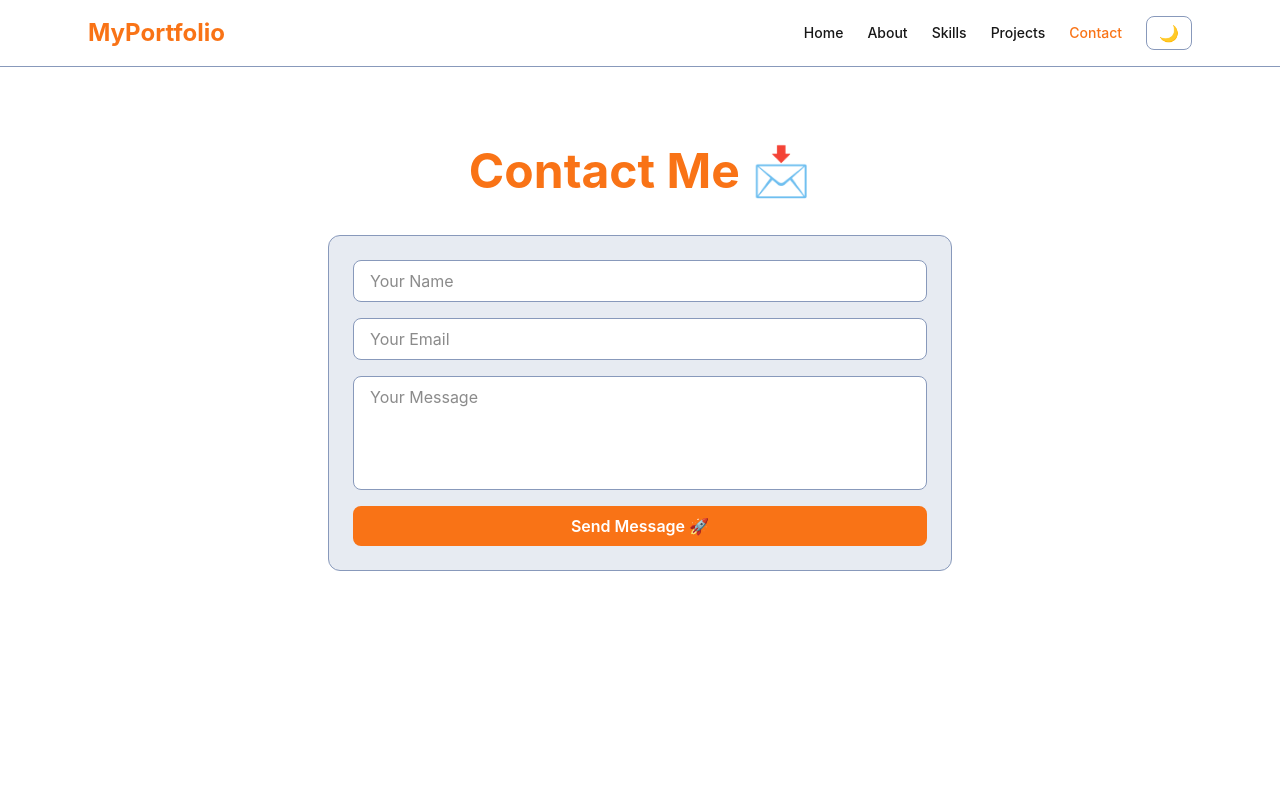
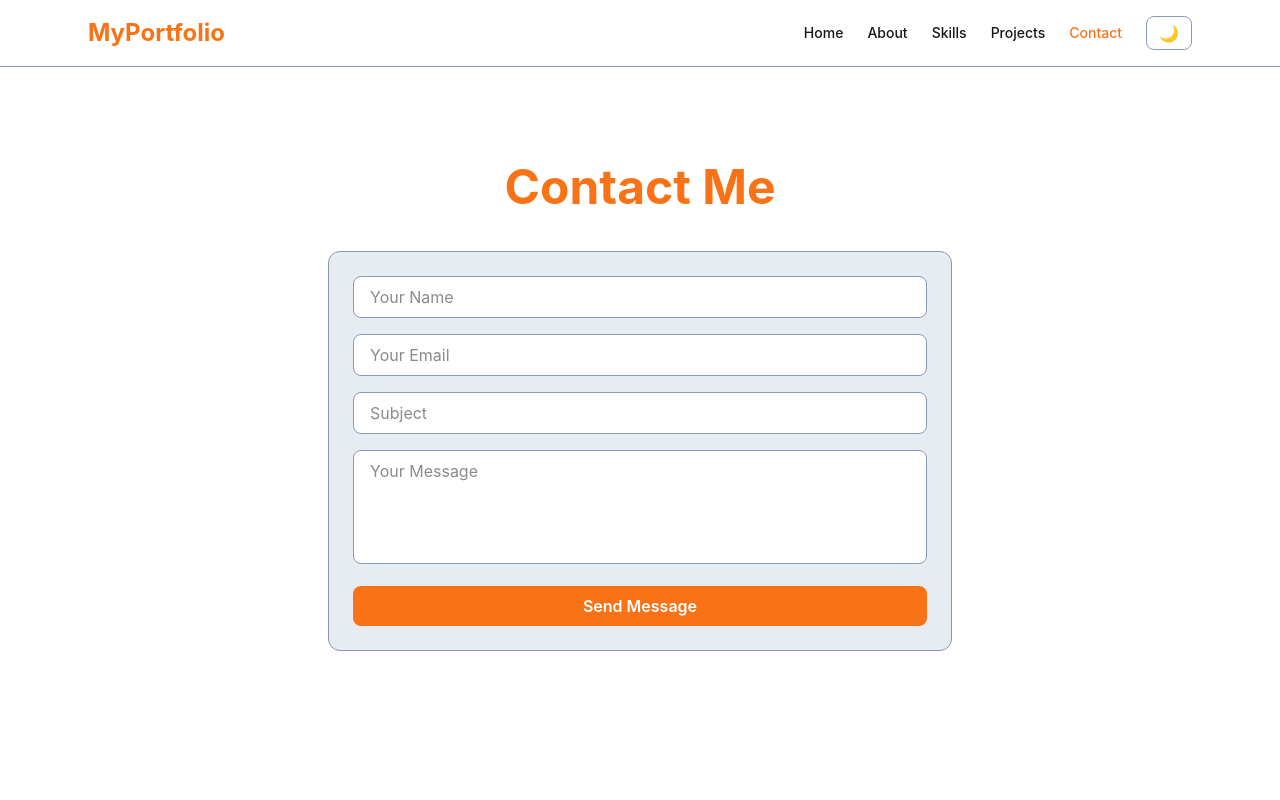
Before and after one commit to KumarMritunjay01/portfolio, a React app in the folder frontend/: page /contact in a window 1280 px wide. Shown: the top 800 px of the page. Built offline with nearby package versions, Linux system fonts and the light colour scheme; no server answers; the HTML template or start-up script is replaced by a standard one.

Commit message:
Enhance Contact page with subject field, frontend validations, and improved UX

```diff
--- a/frontend/src/pages/About.jsx
+++ b/frontend/src/pages/About.jsx
@@ -9,7 +9,7 @@ function About() {
         {/* ================= HEADER ================= */}
         <div className="text-center">
           <h1 className="text-3xl md:text-4xl font-bold">
-            About Me 👨‍💻
+            About Me
           </h1>
           <p className="mt-4 text-muted">
             Get to know more about me, my background & experience
--- a/frontend/src/pages/Contact.jsx
+++ b/frontend/src/pages/Contact.jsx
@@ -1,27 +1,69 @@
 import React, { useState } from "react";
-import Navbar from "../components/Navbar";
 import { sendMessage } from "../services/api";
 
 function Contact() {
+
   const [formData, setFormData] = useState({
     name: "",
     email: "",
+    subject: "",
     message: "",
   });
 
   const [success, setSuccess] = useState("");
+  const [errors, setErrors] = useState({});
+  const [loading, setLoading] = useState(false);
 
+  // ✅ Handle Input Change
   const handleChange = (e) => {
     setFormData({
       ...formData,
       [e.target.name]: e.target.value,
     });
+
+    setErrors({
+      ...errors,
+      [e.target.name]: "",
+    });
   };
 
+  // ✅ Validation Function
+  const validate = () => {
+    let newErrors = {};
+
+    if (formData.name.trim().length < 3) {
+      newErrors.name = "Name must be at least 3 characters";
+    }
+
+    if (!/\S+@\S+\.\S+/.test(formData.email)) {
+      newErrors.email = "Invalid email format";
+    }
+
+    if (formData.subject.trim().length < 5) {
+      newErrors.subject = "Subject must be at least 5 characters";
+    }
+
+    if (formData.message.trim().length < 10) {
+      newErrors.message = "Message must be at least 10 characters";
+    }
+
+    return newErrors;
+  };
+
+  // ✅ Handle Submit
   const handleSubmit = async (e) => {
     e.preventDefault();
 
+    const validationErrors = validate();
+
+    if (Object.keys(validationErrors).length > 0) {
+      setErrors(validationErrors);
+      return;
+    }
+
     try {
+      setLoading(true);
+
       await sendMessage(formData);
 
       setSuccess("Message Sent Successfully 😄🔥");
@@ -29,24 +71,25 @@ function Contact() {
       setFormData({
         name: "",
         email: "",
+        subject: "",
         message: "",
       });
 
     } catch (error) {
       console.error(error);
+    } finally {
+      setLoading(false);
     }
   };
 
   return (
     <div className="min-h-screen bg-background text-foreground">
 
-      {/* <Navbar /> */}
-
-      <div className="max-w-2xl mx-auto px-6 py-20">
+      <div className="max-w-2xl mx-auto px-6 py-24">
 
         {/* Heading */}
         <h1 className="text-3xl md:text-5xl font-bold text-primary mb-10 text-center">
-          Contact Me 📩
+          Contact Me
         </h1>
 
         {/* Form Card */}
@@ -55,51 +98,76 @@ function Contact() {
           <form onSubmit={handleSubmit} className="flex flex-col gap-4">
 
             {/* Name */}
+            <div>
               <input
                 type="text"
                 name="name"
                 placeholder="Your Name"
                 value={formData.name}
                 onChange={handleChange}
-              required
-              className="bg-background border border-border rounded-lg px-4 py-2
-              focus:outline-none focus:ring-2 focus:ring-primary"
+                className="w-full bg-background border border-border rounded-lg px-4 py-2"
               />
+              {errors.name && (
+                <p className="text-error text-xs mt-1">{errors.name}</p>
+              )}
+            </div>
 
             {/* Email */}
+            <div>
               <input
                 type="email"
                 name="email"
                 placeholder="Your Email"
                 value={formData.email}
                 onChange={handleChange}
-              required
-              className="bg-background border border-border rounded-lg px-4 py-2
-              focus:outline-none focus:ring-2 focus:ring-primary"
+                className="w-full bg-background border border-border rounded-lg px-4 py-2"
               />
+              {errors.email && (
+                <p className="text-error text-xs mt-1">{errors.email}</p>
+              )}
+            </div>
+
+            {/* Subject  */}
+            <div>
+              <input
+                type="text"
+                name="subject"
+                placeholder="Subject"
+                value={formData.subject}
+                onChange={handleChange}
+                className="w-full bg-background border border-border rounded-lg px-4 py-2"
+              />
+              {errors.subject && (
+                <p className="text-error text-xs mt-1">{errors.subject}</p>
+              )}
+            </div>
 
             {/* Message */}
+            <div>
               <textarea
                 name="message"
                 placeholder="Your Message"
                 value={formData.message}
                 onChange={handleChange}
-              required
                 rows="4"
-              className="bg-background border border-border rounded-lg px-4 py-2
-              focus:outline-none focus:ring-2 focus:ring-primary resize-none"
+                className="w-full bg-background border border-border rounded-lg px-4 py-2 resize-none"
               />
+              {errors.message && (
+                <p className="text-error text-xs mt-1">{errors.message}</p>
+              )}
+            </div>
 
             {/* Button */}
             <button
               type="submit"
-              className="bg-primary text-white py-2 rounded-lg font-semibold
-              hover:scale-105 active:scale-95 transition duration-300"
+              disabled={loading}
+              className="bg-primary text-background py-2 rounded-lg font-semibold
+              hover:scale-105 active:scale-95 transition duration-300 disabled:opacity-50"
             >
-              Send Message 🚀
+              {loading ? "Sending..." : "Send Message"}
             </button>
 
-            {/* Success Message */}
+            {/* Success */}
             {success && (
               <p className="text-success text-sm text-center">
                 {success}
```
Lines whose indentation alone changed are shown as unchanged.
